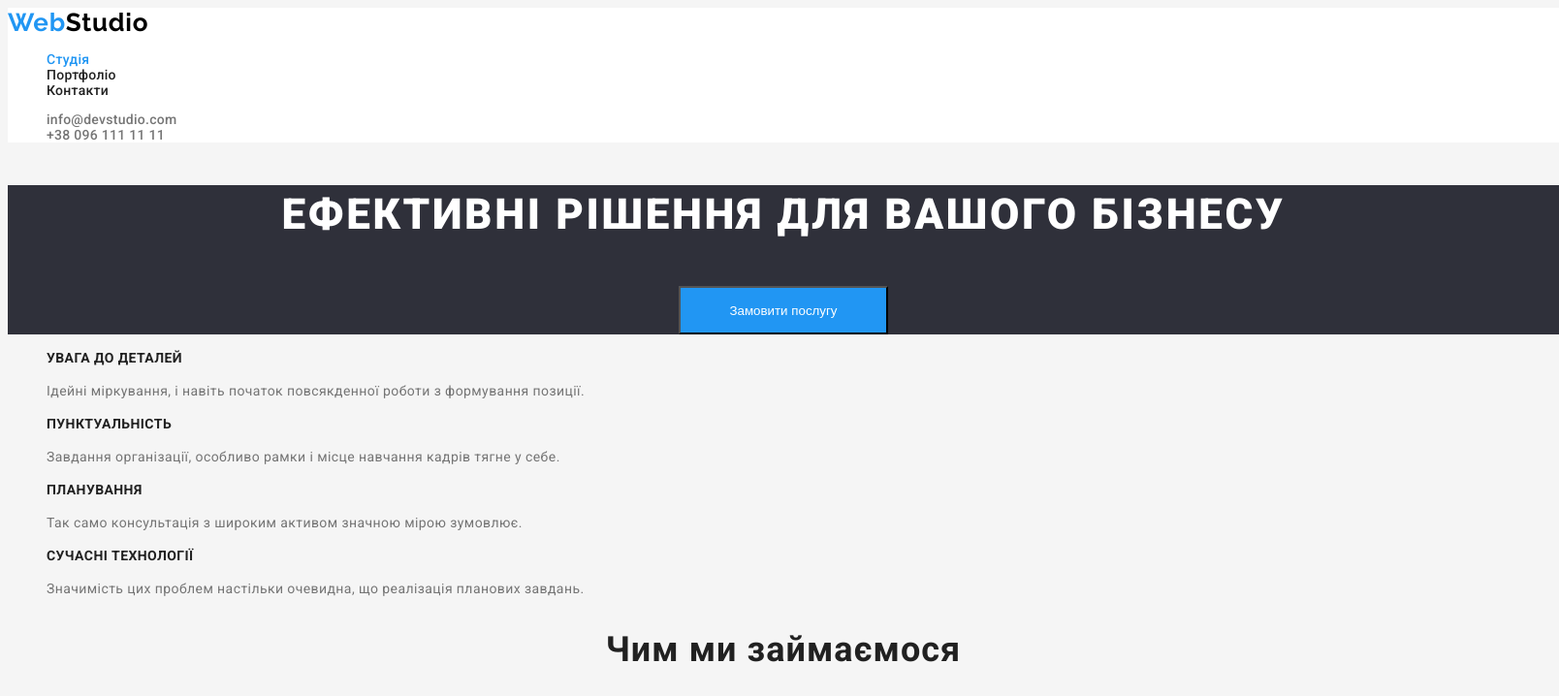
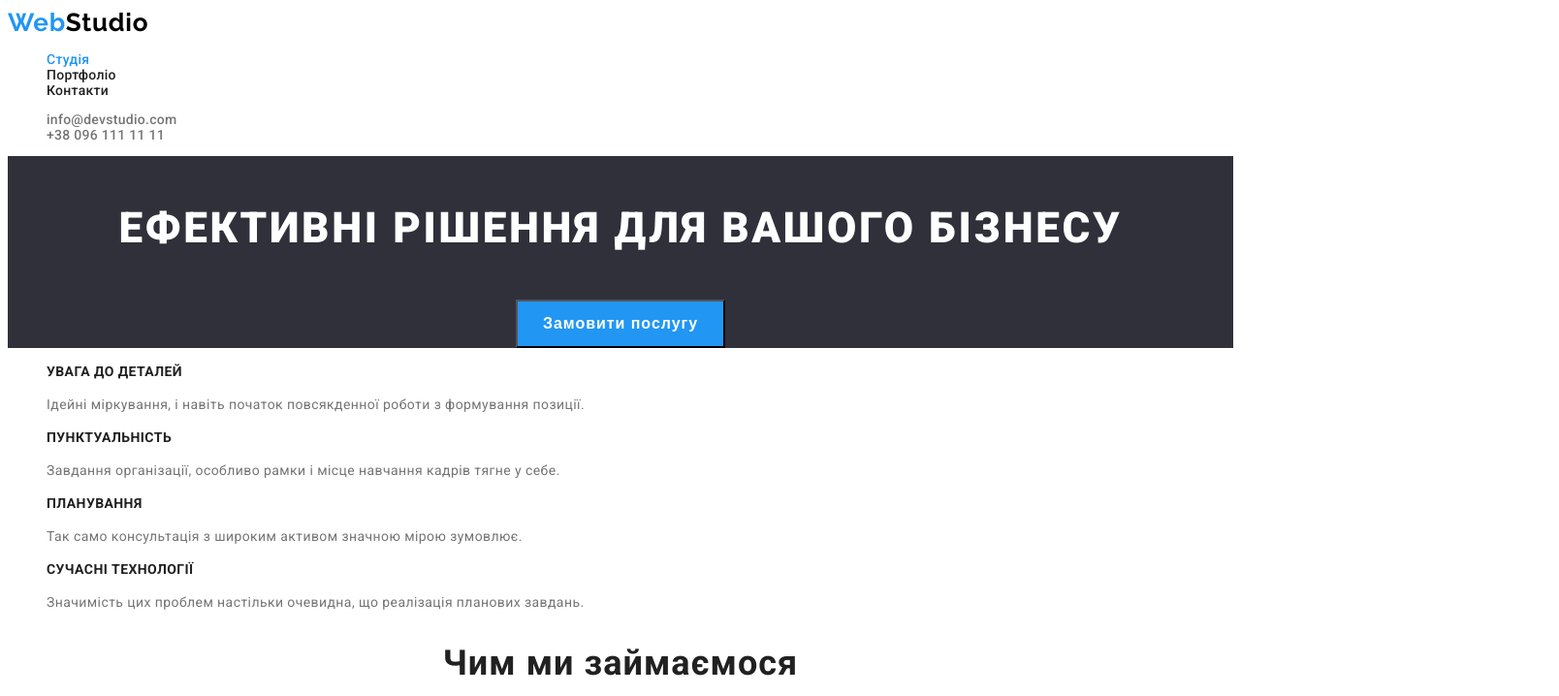
Before and after one commit to Alexanderksua/goit-markup-hw-02, a plain HTML site: page index.html in a window 1280 px wide. Shown: the top 718 px of the page at 97% size, 1608 px wide, since content can reach past the window. Drawn offline with Linux system fonts and the light colour scheme.

Commit message:
Устранение ошибок
1) Убрал 'background-color'>'body'
2) Убрал 'width'>'body'
3) Убрал 'color: #000000'>'body'  как не основной цвет шрифтов
4) Установил 'color: #212121'>'body' как наиболее часто применяемый цвет шрифтов на обеих страницах
5) Установил свойства текста и шрифта кнопки
6) Установил "наследование" свойств шрифта на странице Портфолио от родительского шрифта

```diff
--- a/css/styles.css
+++ b/css/styles.css
@@ -1,24 +1,22 @@
 :root {
-      /* Text Colors */
-      --black: #000000;
-      --dark-gray: #212121;
-      --gray: #2f303a;
-      --light-gray: #757575;
-      --blue: #2196f3;
-      --light-white: #ffffff;
+      /* Colors */
+      --black:        #000000;
+      --dark-gray:    #212121;
+      --gray:         #2f303a;
+      --light-gray:   #757575;
+      --blue:         #2196f3;
+      --light-white:  #ffffff;
       --white-card-p: #eeeeee;
-      --white-: #ececec;
-      --white-60: rgba(255, 255, 255, 0.6);
-
-      /* BackGround Colors */
-      --white-bkgr: #f5f5f5;
+      --white-:       #ececec;
+      --white-60:     rgba(255, 255, 255, 0.6);
+      --white-bkgr:   #f5f5f5;
 }
 
 /* BODY */
 body {
-      width: 1600px;
-      color: var(--black);
-      background-color: var(--white-bkgr);
+
+      color: var(--dark-gray);
+
       font-family: 'Roboto', 'Sans Serif';
 }
 
@@ -109,6 +107,9 @@ body {
 .hero {
       background-color: var(--gray);
       text-align: center;
+      display: flex;
+      flex-direction: column;
+      align-items: center;
 }
 
 .hero-title {
@@ -122,10 +123,18 @@ body {
 }
 
 .btn-hero {
+
       width: 216px;
       height: 50px;
       background-color: var(--blue);
+
+      font-weight: 700;
+      font-size: 16px;
+      line-height: calc(30 /16);
       color: var(--light-white);
+
+      letter-spacing: 0.06em;
+
       cursor: pointer;
 }
 
@@ -135,7 +144,7 @@ body {
       line-height: calc(16 / 14);
       letter-spacing: 0.03em;
       text-transform: uppercase;
-      color: var(--dark-gray);
+
 }
 
 .qualites-list-item-text {
@@ -151,7 +160,7 @@ body {
       line-height: calc(42 / 36);
       text-align: center;
       letter-spacing: 0.03em;
-      color: var(--dark-gray);
+
 }
 
 .team-title {
@@ -160,7 +169,7 @@ body {
       line-height: calc(42 / 36);
       text-align: center;
       letter-spacing: 0.03em;
-      color: var(--dark-gray);
+
 }
 
 .team-list-item {
@@ -168,8 +177,8 @@ body {
       height: 368px;
       background: var(--light-white);
       box-shadow: 0px 1px 3px rgba(0, 0, 0, 0.12),
-            0px 1px 1px rgba(0, 0, 0, 0.14),
-            0px 2px 1px rgba(0, 0, 0, 0.2);
+                  0px 1px 1px rgba(0, 0, 0, 0.14),
+                  0px 2px 1px rgba(0, 0, 0, 0.2);
       border-radius: 0px 0px 4px 4px;
 }
 
@@ -179,7 +188,7 @@ body {
       line-height: calc(19 / 16);
       text-align: center;
       letter-spacing: 0.03em;
-      color: var(--dark-gray);
+
 }
 
 .team-list-item-text {
@@ -194,12 +203,14 @@ body {
 
 /* BUTTONS */
 .btn {
+      font-family: inherit;
+
       font-weight: 500;
       font-size: 16px;
       line-height: calc(26 / 16);
       text-align: center;
       letter-spacing: 0.03em;
-      color: var(--dark-gray);
+
       cursor: pointer;
 }
 
@@ -268,7 +279,8 @@ body {
 ++«A6» Все изображения и текстовый контент взяты из макета.
 ++«A7» Все растровые изображения оптимизированы используя squoosh.
 ++«A8» Код написан следуя руководству.
-
+*/
+/*
 Разметка
 ++«B1» Разметка страницы Портфолио набрана в файле portfolio.html.
 ++«B2» Выполнена HTML-разметка всех элементов макета.
@@ -289,7 +301,8 @@ body {
       а для Roboto – 400,500,700 и 900.
 ++«B14» Внутри разметки кнопок нет дополнительных элементов,
         например спанов или ссылок.
-
+*/
+/*
 Оформление
 ++«C1» Нет глобальных стилей элементов кроме <body>.
 ++«C2» Для оформления используются селекторы класса.
@@ -312,10 +325,7 @@ body {
 ++«С16» Кнопкам задано свойство cursor со значением pointer.
 ++«С17» В стилях не повторяются значения свойств, которые заданы браузером по умолчнаию. Например, ссылкам не нужно указывать cursor: pointer, а абзацам font-style: normal или font-weight: 400.
 */
-
-
 /*
-
 Правки по вашій роботі:
 1. http://joxi.net/LmGO084sBNGO7m -1,
 ++1 - весь контент main огортаємо тегом section,
```
